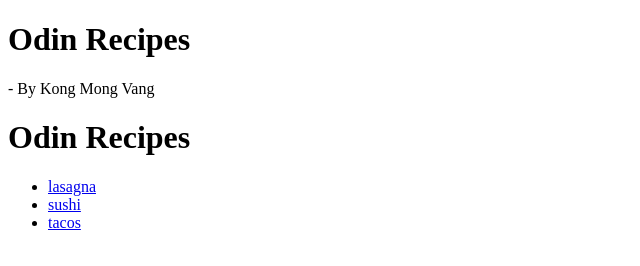
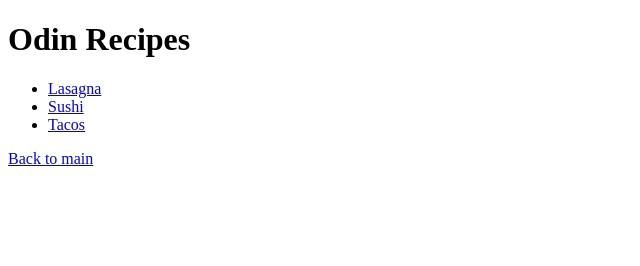
Before and after one commit to KongMongVang/odin-projects, a plain HTML site: page 00-odin-recipes/index.html in a window 1280 px wide. Shown: the whole page, without its empty margins (0-640 px from the left). Drawn offline with Linux system fonts and the light colour scheme.

Commit message:
Add a back button

```diff
--- a/00-odin-recipes/index.html
+++ b/00-odin-recipes/index.html
@@ -7,14 +7,12 @@
 </head>
 <body>
     <h1>Odin Recipes</h1>
-    <p>- By Kong Mong Vang</p>
-
-    <h1>Odin Recipes</h1>
     <ul>
-        <li><a href="recipes/lasagna.html">lasagna</a></li>
-        <li><a href="recipes/sushi.html">sushi</a></li>
-        <li><a href="recipes/tacos.html">tacos</a></li>
+        <li><a href="recipes/lasagna.html">Lasagna</a></li>
+        <li><a href="recipes/sushi.html">Sushi</a></li>
+        <li><a href="recipes/tacos.html">Tacos</a></li>
     </ul>
+    <a href="../index.html">Back to main</a>
 
 </body>
 </html>
```
Also changed, not shown: index.html (+2 -2 lines).
